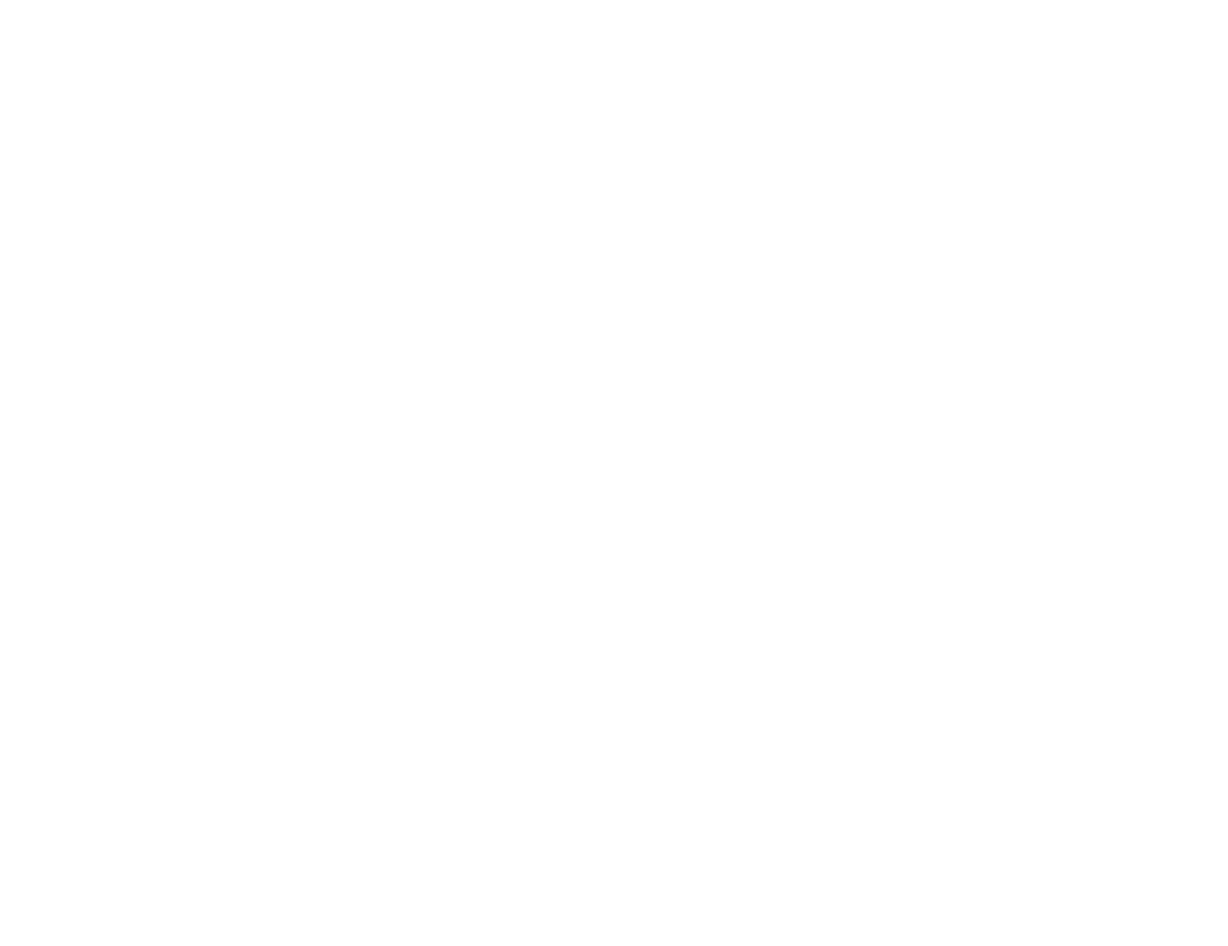
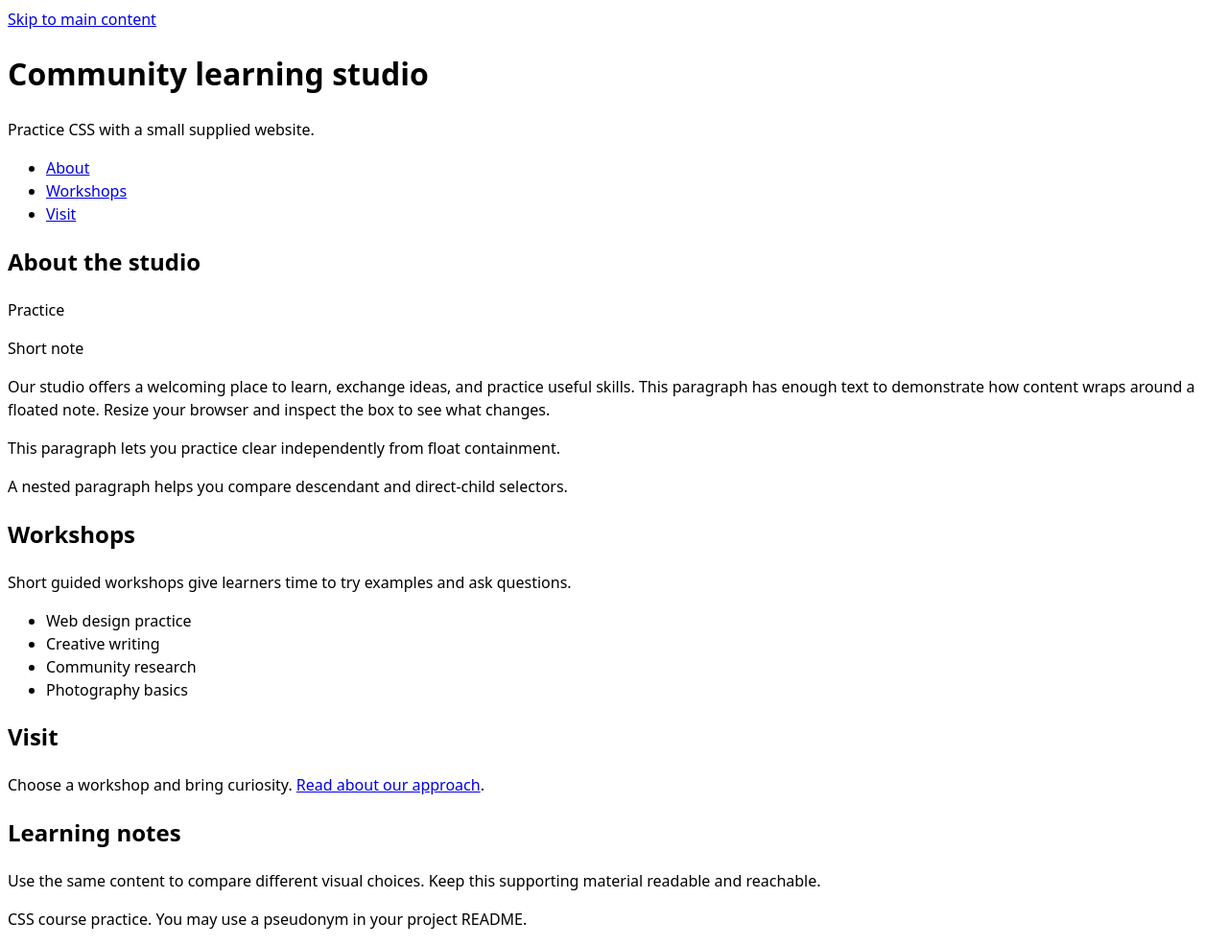
Before and after one commit to NootNova/COMP001B-Week1, a plain HTML site: page index.html in a window 1280 px wide. Shown: the whole page at 96% size. Before the commit the page ends 800 px from the top, so only its background shows below. Drawn offline with Linux system fonts and the light colour scheme.

Commit message:
Moved over the HTML and CSS files from the assignment. cleaned up the code to be readable.

```diff
--- a/index.html
+++ b/index.html
@@ -7,14 +7,104 @@
 
     <meta charset="UTF-8">
 
-    <meta name="viewport" content="width=device-width, initial-scale=1.0">
+    <meta name="viewport" content="width=device-width, initial-scale=1">
 
-    <title>Document</title>
+    <title>CSS practice</title>
+
+    <link rel="stylesheet" href="main.css">
 
 </head>
 
 <body>
 
+<a class="skip-link" href="#content">Skip to main content</a>
+
+<div class="page-wrapper">
+
+    <header>
+
+        <h1 id="page-title">Community learning studio</h1>
+
+        <p class="intro">Practice CSS with a small supplied website.</p>
+
+            <nav aria-label="Primary">
+
+                <ul class="nav-links">
+
+                    <li><a href="#about">About</a></li>
+
+                    <li><a href="#workshops">Workshops</a></li>
+
+                    <li><a href="#visit">Visit</a></li>
+
+                </ul>
+
+            </nav>
+
+    </header>
+
+<div class="layout">
+
+<main id="content">
+
+    <article class="article-card card" id="about">
+
+        <h2>About the studio</h2>
+
+        <span class="badge">Practice</span>
+
+        <p class="float-note">Short note</p>
+
+        <p>Our studio offers a welcoming place to learn, exchange ideas, and practice useful skills. This paragraph has enough text to demonstrate how content wraps around a floated note. Resize your browser and inspect the box to see what changes.</p><p class="after-float">This paragraph lets you practice clear independently from float containment.</p><div><p>A nested paragraph helps you compare descendant and direct-child selectors.</p>
+
+</div>
+
+</article>
+
+<section id="workshops">
+
+    <h2>Workshops</h2>
+
+    <p>Short guided workshops give learners time to try examples and ask questions.</p>
+
+    <ul class="card-list">
+
+        <li class="featured">Web design practice</li>
+
+        <li>Creative writing</li>
+
+        <li>Community research</li>
+
+        <li>Photography basics</li>
+
+    </ul>
+
+</section>
+
+<section id="visit">
+
+    <h2>Visit</h2>
+
+    <p>Choose a workshop and bring curiosity. <a href="#about">Read about our approach</a>.</p>
+
+</section>
+
+</main>
+
+<aside>
+
+    <h2>Learning notes</h2>
+
+    <p>Use the same content to compare different visual choices. Keep this supporting material readable and reachable.</p>
+
+</aside>
+
+</div>
+
+<footer><p>CSS course practice. You may use a pseudonym in your project README.</p></footer>
+
+</div>
+
 </body>
 
 </html>
--- a/main.css
+++ b/main.css
@@ -0,0 +1,18 @@
+
+/* Add and inspect the rules from each lesson. */
+
+body {
+
+    font-family: system-ui, sans-serif;
+
+    line-height: 1.5;
+
+}
+
+a:focus-visible {
+
+    outline: 3px solid #9c3a00;
+
+    outline-offset: 3px;
+
+}
```
